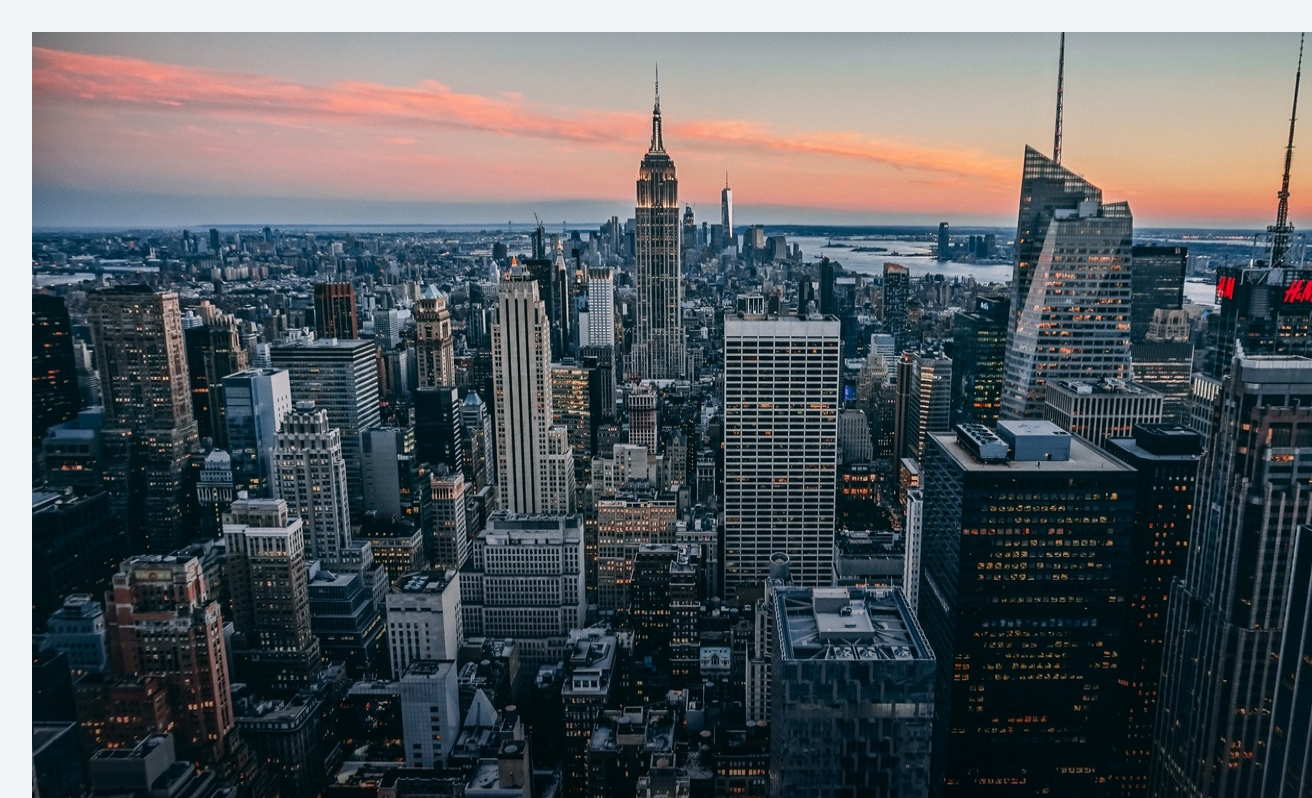
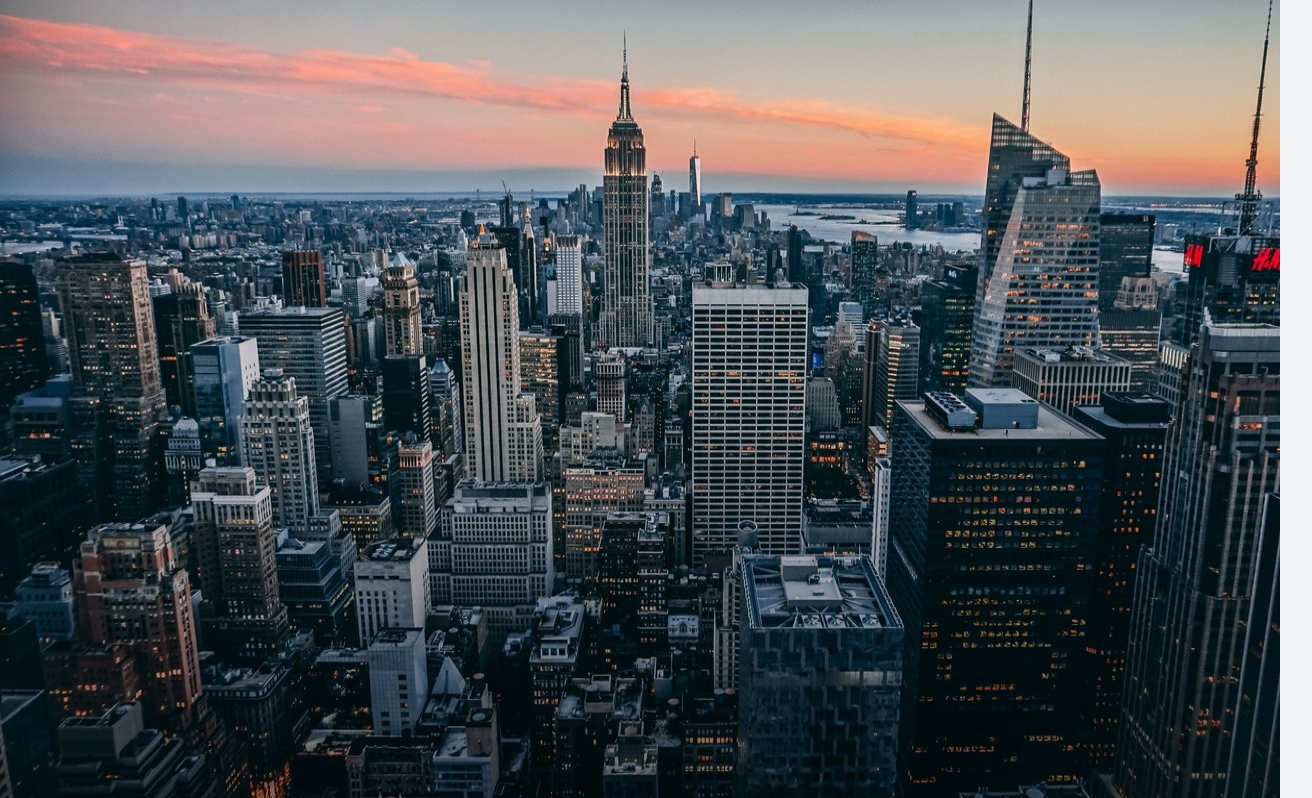
Before and after one commit to Adalab/modulo-1-evaluacion-final-katequillen, a website: page docs/index.html in a window 1280 px wide. Shown: the top 798 px of the page, 1312 px wide, since content can reach past the window. Drawn offline with nearby package versions, Linux system fonts and the light colour scheme; files that its build step writes are made by us from their sources; files whose address does not match are found by name.

Commit message:
testing branches

```diff
--- a/src/scss/layout/_page.scss
+++ b/src/scss/layout/_page.scss
@@ -1,7 +1,5 @@
 body {
-  padding: 2rem;
   height: 100vh;
-  background-image: url('../images/bg-adalab.png');
   background-color: $color-bg;
   font-family: $font-main;
 }
```
